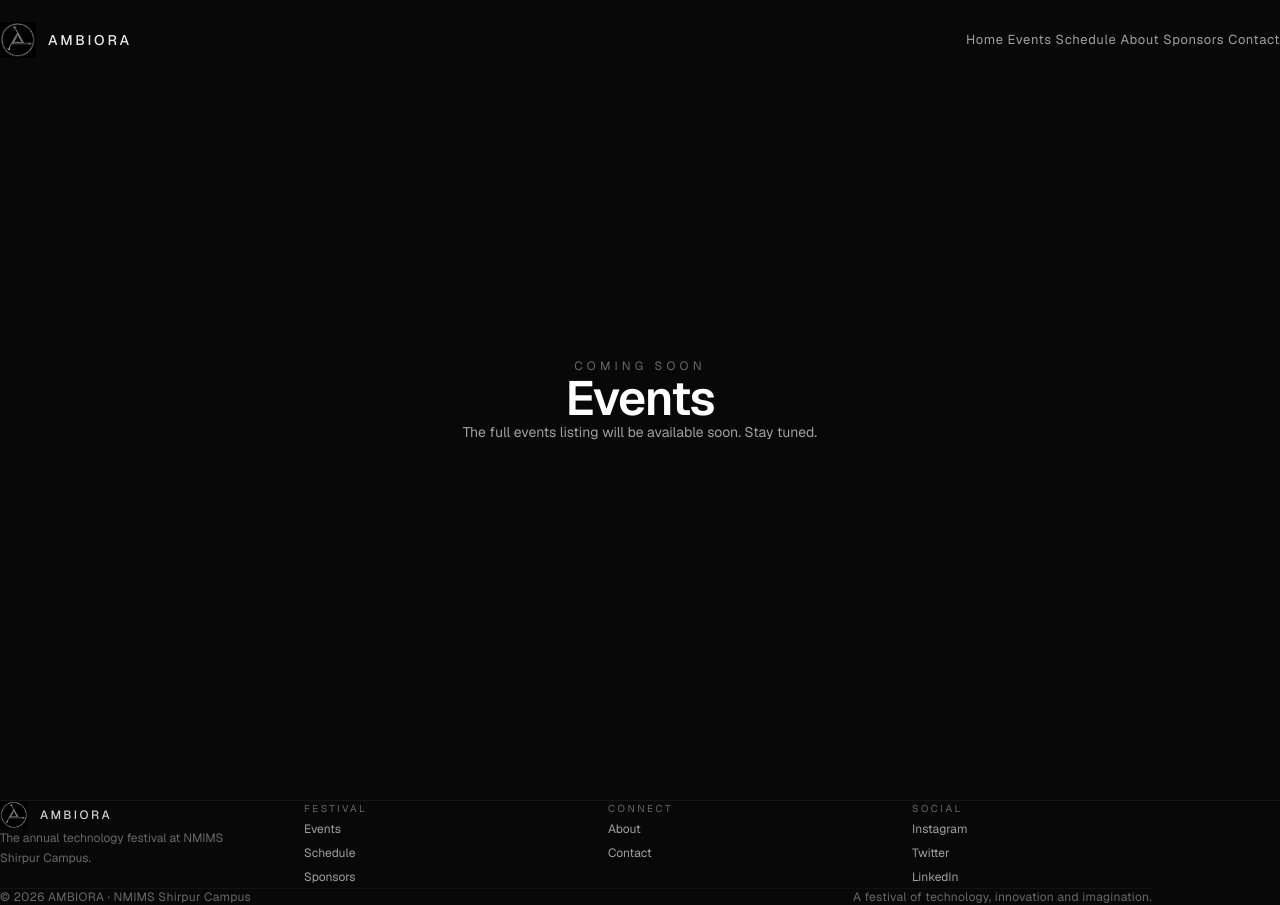
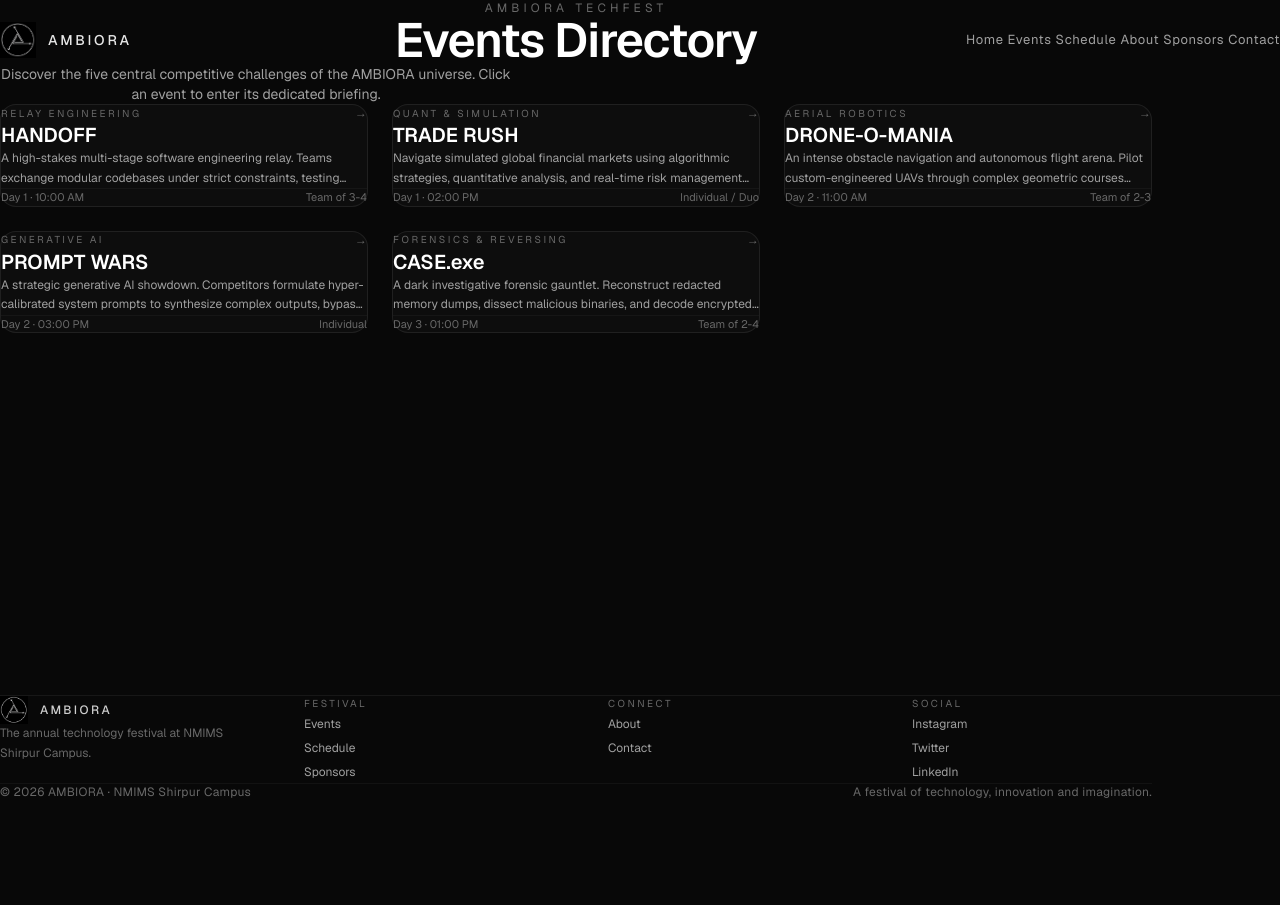
Before and after one commit to RaghavKacker/Ambiora-Sample-Website, a Next.js app: page /events in a window 1280 px wide. After the commit the page ends 800 px from the top, so only its background shows below. Built offline with nearby package versions, Linux system fonts and the light colour scheme.

Commit message:
added event data and routes

```diff
--- /dev/null
+++ b/src/app/events/case-exe/page.tsx
@@ -0,0 +1,9 @@
+import { notFound } from "next/navigation";
+import EventDetailPlaceholder from "@/components/ui/EventDetailPlaceholder";
+import { AMBIORA_EVENTS } from "@/data/events";
+
+export default function CaseExePage() {
+  const event = AMBIORA_EVENTS.find((e) => e.slug === "case-exe");
+  if (!event) notFound();
+  return <EventDetailPlaceholder event={event} />;
+}
--- /dev/null
+++ b/src/app/events/drone-o-mania/page.tsx
@@ -0,0 +1,9 @@
+import { notFound } from "next/navigation";
+import EventDetailPlaceholder from "@/components/ui/EventDetailPlaceholder";
+import { AMBIORA_EVENTS } from "@/data/events";
+
+export default function DroneOManiaPage() {
+  const event = AMBIORA_EVENTS.find((e) => e.slug === "drone-o-mania");
+  if (!event) notFound();
+  return <EventDetailPlaceholder event={event} />;
+}
--- /dev/null
+++ b/src/app/events/handoff/page.tsx
@@ -0,0 +1,9 @@
+import { notFound } from "next/navigation";
+import EventDetailPlaceholder from "@/components/ui/EventDetailPlaceholder";
+import { AMBIORA_EVENTS } from "@/data/events";
+
+export default function HandoffPage() {
+  const event = AMBIORA_EVENTS.find((e) => e.slug === "handoff");
+  if (!event) notFound();
+  return <EventDetailPlaceholder event={event} />;
+}
--- a/src/app/events/page.tsx
+++ b/src/app/events/page.tsx
@@ -1,21 +1,53 @@
+import Link from "next/link";
 import Navbar from "@/components/Navbar";
 import Footer from "@/components/Footer";
+import { AMBIORA_EVENTS } from "@/data/events";
 
 export default function EventsPage() {
   return (
     <>
       <Navbar />
-      <main className="flex-1 flex items-center justify-center min-h-screen">
-        <div className="text-center px-6">
-          <p className="text-[10px] md:text-xs tracking-[0.35em] text-text-muted uppercase mb-6">
-            Coming Soon
+      <main className="flex-1 pt-32 pb-24 px-6 md:px-8 max-w-6xl mx-auto w-full">
+        <div className="text-center mb-16">
+          <p className="text-[10px] md:text-xs tracking-[0.35em] text-text-muted uppercase mb-4">
+            AMBIORA Techfest
           </p>
-          <h1 className="text-3xl md:text-5xl font-semibold tracking-tight text-text-primary">
-            Events
+          <h1 className="text-4xl md:text-5xl font-semibold tracking-tight text-text-primary">
+            Events Directory
           </h1>
-          <p className="mt-4 text-sm text-text-secondary max-w-md mx-auto">
-            The full events listing will be available soon. Stay tuned.
+          <p className="mt-4 text-sm text-text-secondary max-w-lg mx-auto">
+            Discover the five central competitive challenges of the AMBIORA universe.
+            Click an event to enter its dedicated briefing.
           </p>
+        </div>
+
+        <div className="grid grid-cols-1 md:grid-cols-2 lg:grid-cols-3 gap-6">
+          {AMBIORA_EVENTS.map((event) => (
+            <Link
+              key={event.id}
+              href={event.route}
+              className="group block p-7 rounded-2xl border border-white/[0.08] bg-[#111111]/70 hover:bg-[#141414] hover:border-white/20 transition-all duration-300"
+            >
+              <div className="flex items-center justify-between mb-4">
+                <span className="text-[10px] tracking-[0.25em] text-text-muted uppercase">
+                  {event.category}
+                </span>
+                <span className="text-xs text-text-muted group-hover:text-text-primary transition-colors duration-200">
+                  →
+                </span>
+              </div>
+              <h2 className="text-xl font-semibold text-text-primary mb-2 group-hover:text-white transition-colors duration-200">
+                {event.name}
+              </h2>
+              <p className="text-xs text-text-secondary line-clamp-2 leading-relaxed mb-6">
+                {event.description}
+              </p>
+              <div className="pt-4 border-t border-white/[0.04] flex items-center justify-between text-[11px] text-text-muted">
+                <span>{event.datePlaceholder}</span>
+                <span>{event.teamSizePlaceholder}</span>
+              </div>
+            </Link>
+          ))}
         </div>
       </main>
       <Footer />
--- /dev/null
+++ b/src/app/events/prompt-wars/page.tsx
@@ -0,0 +1,9 @@
+import { notFound } from "next/navigation";
+import EventDetailPlaceholder from "@/components/ui/EventDetailPlaceholder";
+import { AMBIORA_EVENTS } from "@/data/events";
+
+export default function PromptWarsPage() {
+  const event = AMBIORA_EVENTS.find((e) => e.slug === "prompt-wars");
+  if (!event) notFound();
+  return <EventDetailPlaceholder event={event} />;
+}
--- /dev/null
+++ b/src/app/events/trade-rush/page.tsx
@@ -0,0 +1,9 @@
+import { notFound } from "next/navigation";
+import EventDetailPlaceholder from "@/components/ui/EventDetailPlaceholder";
+import { AMBIORA_EVENTS } from "@/data/events";
+
+export default function TradeRushPage() {
+  const event = AMBIORA_EVENTS.find((e) => e.slug === "trade-rush");
+  if (!event) notFound();
+  return <EventDetailPlaceholder event={event} />;
+}
```
